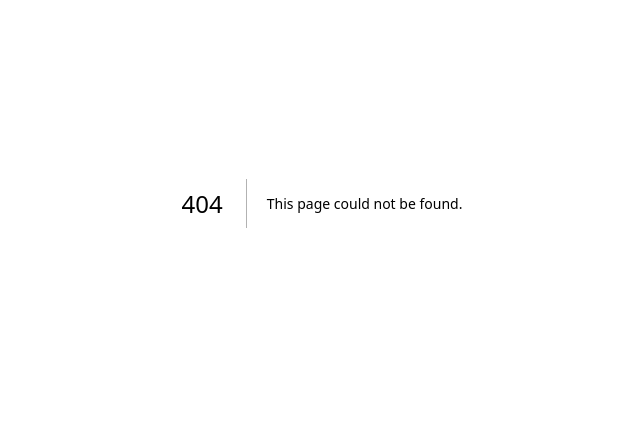
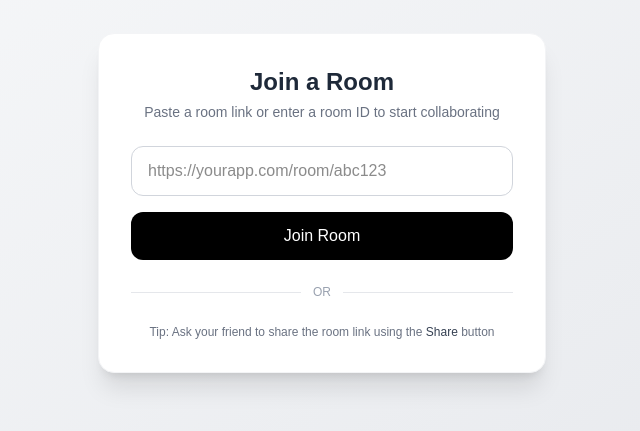
Before and after one commit to Kartik-619/NeoDraw, a Next.js app in the folder apps/neodraw-frontend/: page /joinroom in a window 1280 px wide. Before the commit this address had no page. Shown: the part 197-628 px from the top of the page, without its empty margins (318-958 px from the left). Built offline with nearby package versions, Linux system fonts and the light colour scheme.

Commit message:
Create page.tsx

```diff
--- /dev/null
+++ b/apps/neodraw-frontend/app/joinroom/page.tsx
@@ -0,0 +1,77 @@
+"use client";
+
+import { useState } from "react";
+import { useRouter } from "next/navigation";
+
+export default function JoinRoomPage() {
+    const [input, setInput] = useState("");
+    const router = useRouter();
+
+    const handleJoin = () => {
+        if (!input.trim()) return;
+
+        let slug = input.trim();
+
+        try {
+            // Extract slug if full URL is pasted
+            if (slug.startsWith("http")) {
+                const url = new URL(slug);
+                const parts = url.pathname.split("/");
+                slug = parts[parts.length - 1];
+            }
+
+            router.push(`/room/${slug}`);
+        } catch {
+            alert("Invalid Room URL or ID");
+        }
+    };
+
+    return (
+        <div className="min-h-screen flex items-center justify-center bg-gradient-to-br from-gray-50 to-gray-200 px-4">
+            <div className="w-full max-w-md bg-white shadow-xl rounded-2xl p-8 border border-gray-100">
+
+                {/* Header */}
+                <div className="text-center mb-6">
+                    <h1 className="text-2xl font-semibold text-gray-800">
+                        Join a Room
+                    </h1>
+                    <p className="text-sm text-gray-500 mt-1">
+                        Paste a room link or enter a room ID to start collaborating
+                    </p>
+                </div>
+
+                {/* Input */}
+                <div className="flex flex-col gap-4">
+                    <input
+                        type="text"
+                        placeholder="https://yourapp.com/room/abc123"
+                        value={input}
+                        onChange={(e) => setInput(e.target.value)}
+                        className="w-full px-4 py-3 rounded-xl border border-gray-300 focus:outline-none focus:ring-2 focus:ring-black focus:border-transparent transition"
+                    />
+
+                    {/* Button */}
+                    <button
+                        onClick={handleJoin}
+                        className="w-full py-3 rounded-xl bg-black text-white font-medium hover:bg-gray-800 transition active:scale-[0.98]"
+                    >
+                        Join Room
+                    </button>
+                </div>
+
+                {/* Divider */}
+                <div className="my-6 flex items-center gap-3">
+                    <div className="flex-1 h-px bg-gray-200" />
+                    <span className="text-xs text-gray-400">OR</span>
+                    <div className="flex-1 h-px bg-gray-200" />
+                </div>
+
+                {/* Quick Tip */}
+                <p className="text-xs text-gray-500 text-center">
+                    Tip: Ask your friend to share the room link using the{" "}
+                    <span className="font-medium text-gray-700">Share</span> button
+                </p>
+            </div>
+        </div>
+    );
+}
```
